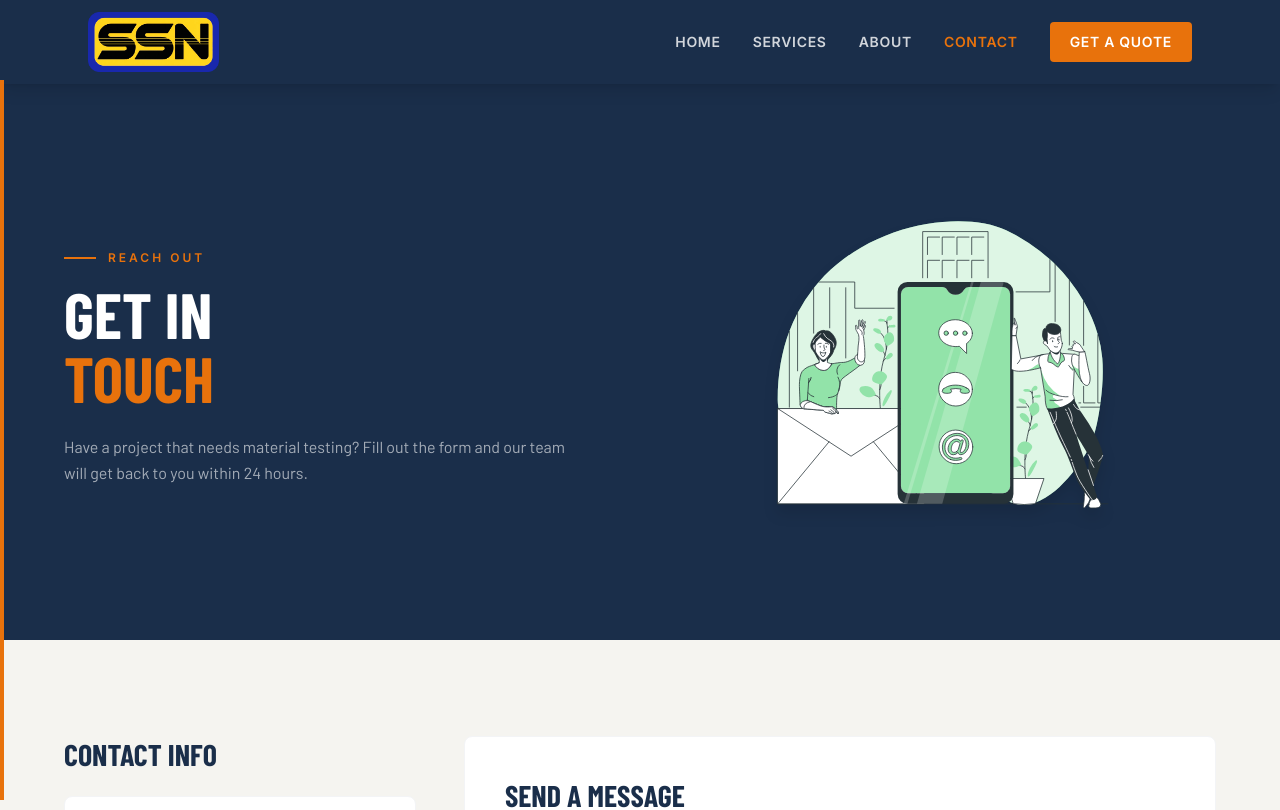
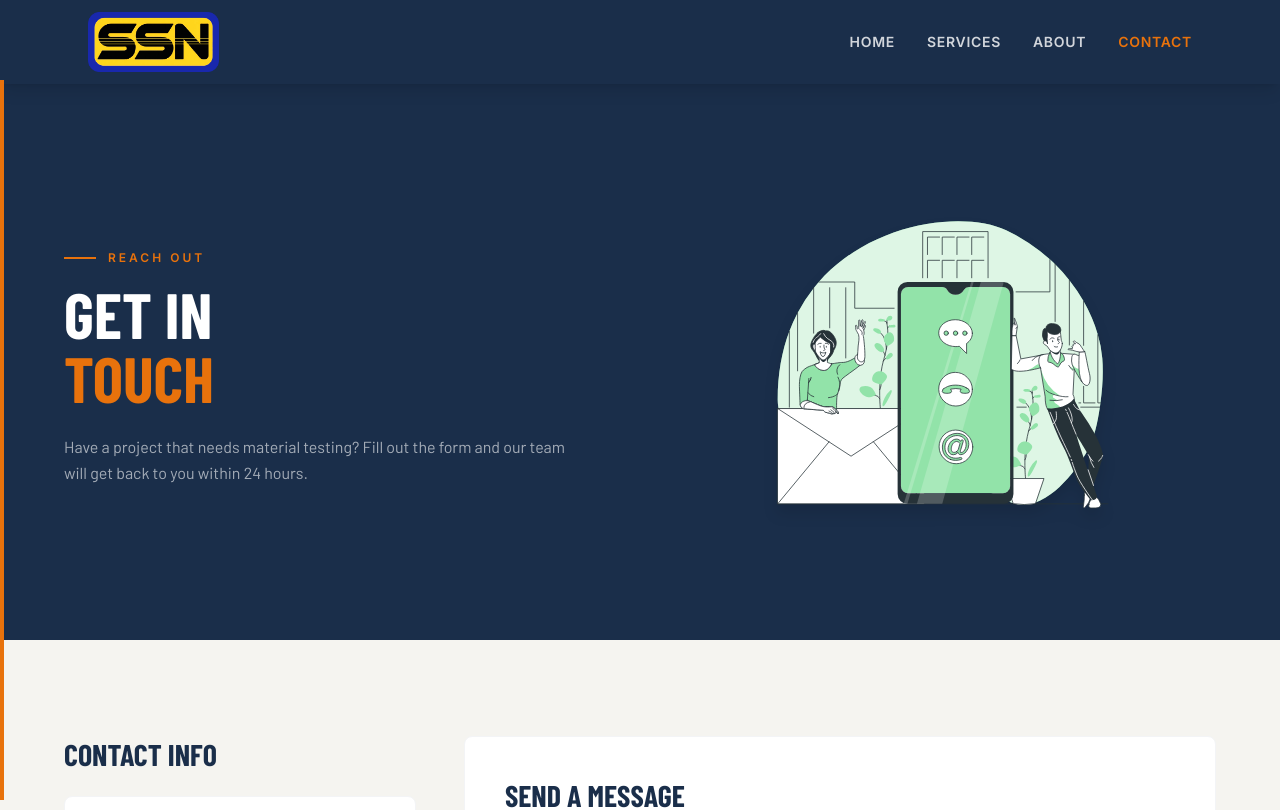
Before and after one commit to Aabhash25/material_testing_frontend, a React (Vite) app in the folder material_testing_frontend/: page /contact in a window 1280 px wide. Shown: the top 810 px of the page. Built offline with nearby package versions, Linux system fonts and the light colour scheme; a web font is replaced by a local one.

Commit message:
removed get a quote nav link

```diff
--- a/material_testing_frontend/src/components/layout/Navbar.jsx
+++ b/material_testing_frontend/src/components/layout/Navbar.jsx
@@ -47,12 +47,7 @@ export default function Navbar() {
               {link.label}
             </NavLink>
           ))}
-          <Link
-            to="/contact"
-            className="font-ui text-sm font-bold uppercase tracking-wider bg-accent hover:bg-accent-light text-white px-5 py-2.5 rounded transition-all duration-200 hover:-translate-y-0.5"
-          >
-            Get a Quote
-          </Link>
+
         </nav>
 
         {/* Hamburger */}
```
